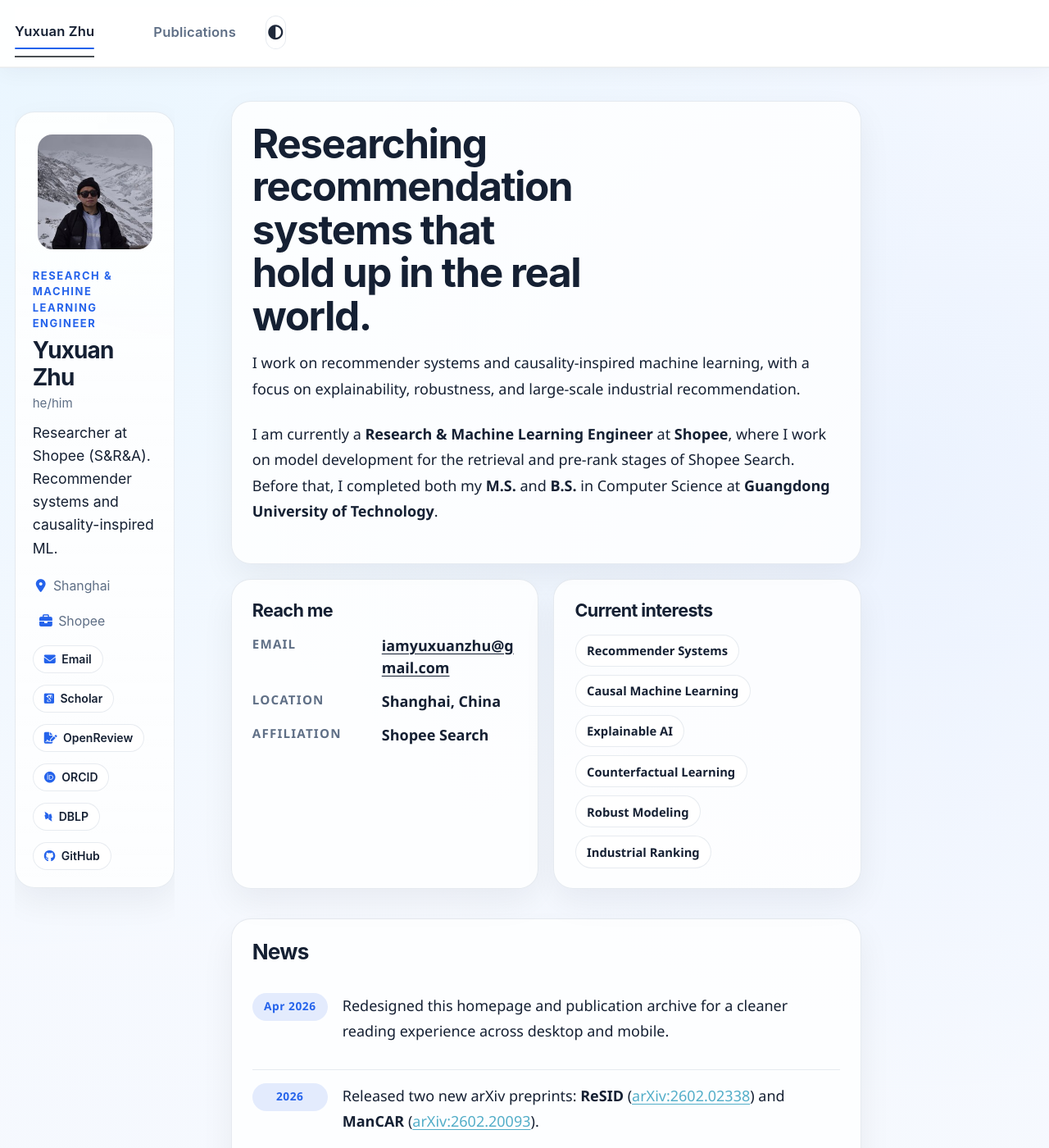
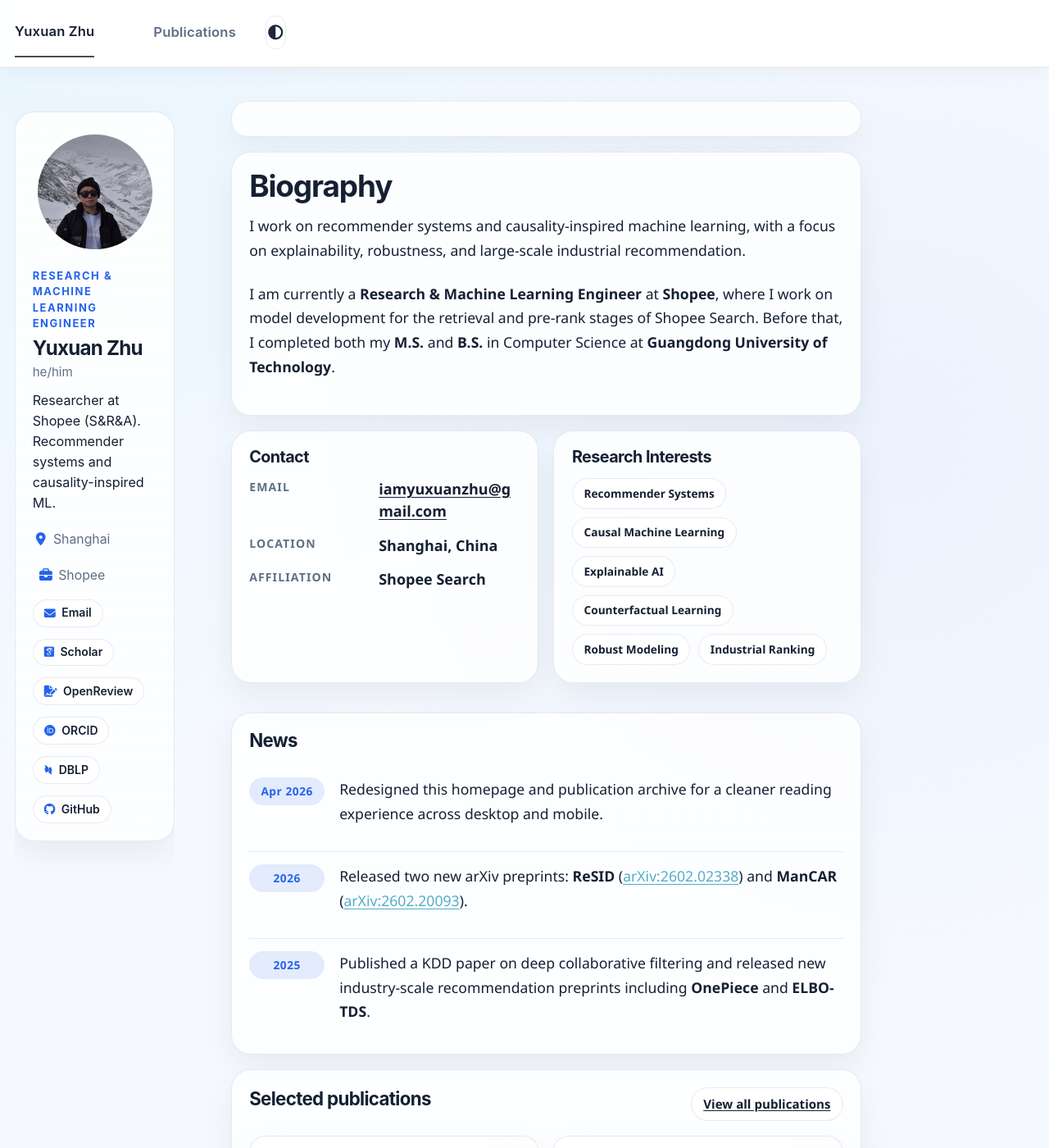
Before and after one commit to EthanChu7/yuxuan.zhu.github.io, a Jekyll site: the page built from _pages/about.md, in a window 1280 px wide and 1400 px high. Shown: the whole window at 82% size. Built offline with Jekyll 4.4.1, drawn with Linux system fonts in a browser that asks for light colours; some web fonts are replaced; a script bundle is joined from its source files by our own code; library files that are not in the unit come from our copies.

Commit message:
Refine typography and paper detail layout

```diff
--- a/_layouts/single.html
+++ b/_layouts/single.html
@@ -25,7 +25,7 @@ layout: default
 
     <div class="page__inner-wrap">
       {% unless page.header.overlay_color or page.header.overlay_image %}
-        <header>
+        <header class="paper-header-card">
           {% if page.title %}<h1 class="page__title" itemprop="headline">{{ page.title | markdownify | remove: "<p>" | remove: "</p>" }}</h1>{% endif %}
           {% if page.read_time %}
             <p class="page__meta"><i class="fa fa-clock" aria-hidden="true"></i> {% include read-time.html %}</p>
@@ -37,7 +37,7 @@ layout: default
         {% if page.collection == 'teaching' %}
           <p> {{ page.type }}, <i>{{ page.venue }}</i>, {{ page.date | default: "1900-01-01" | date: "%Y" }} </p>
         {% elsif page.venue and page.date %}
-          <p>Published in <i>{{ page.venue }}</i>, {{ page.date | default: "1900-01-01" | date: "%Y" }} </p>
+          <p class="paper-venue-line">Published in <i>{{ page.venue }}</i>, {{ page.date | default: "1900-01-01" | date: "%Y" }} </p>
         {% elsif page.date %}
           <p class="page__date"><strong><i class="fa fa-fw fa-calendar" aria-hidden="true"></i> {{ site.data.ui-text[site.locale].date_label | default: "Published:" }}</strong> <time datetime="{{ page.date | date_to_xmlschema }}">{{ page.date | default: "1900-01-01" | date: "%B %d, %Y" }}</time></p>
         {% endif %}
@@ -56,11 +56,21 @@ layout: default
         {% assign page_links = page_links | strip %}
 
         {% if page.citation and page_links != "" %}
-          <p style="font-size: smaller">Recommended citation: {{ page.citation }}<br />{{ page_links }}</p>
+          <div class="paper-meta-card">
+            <p class="paper-meta-label">Recommended citation</p>
+            <p class="paper-citation">{{ page.citation }}</p>
+            <div class="pub-links-inline">{{ page_links }}</div>
+          </div>
         {% elsif page.citation %}
-          <p style="font-size: smaller">Recommended citation: {{ page.citation }}</p>
+          <div class="paper-meta-card">
+            <p class="paper-meta-label">Recommended citation</p>
+            <p class="paper-citation">{{ page.citation }}</p>
+          </div>
         {% elsif page_links != "" %}
-          <p style="font-size: smaller">{{ page_links }}</p>
+          <div class="paper-meta-card">
+            <p class="paper-meta-label">Links</p>
+            <div class="pub-links-inline">{{ page_links }}</div>
+          </div>
         {% endif %}
 
         {% if page.link %}<div><a href="{{ page.link }}" class="btn">{{ site.data.ui-text[site.locale].ext_link_label | default: "Direct Link" }}</a></div>{% endif %}
--- a/_pages/about.md
+++ b/_pages/about.md
@@ -7,14 +7,14 @@ redirect_from:
 ---
 
 <section class="content-card intro-card">
-  <h2>Researching recommendation systems that hold up in the real world.</h2>
+  <h2>Biography</h2>
   <p class="intro-lead">I work on recommender systems and causality-inspired machine learning, with a focus on explainability, robustness, and large-scale industrial recommendation.</p>
   <p>I am currently a <strong>Research &amp; Machine Learning Engineer</strong> at <strong>Shopee</strong>, where I work on model development for the retrieval and pre-rank stages of Shopee Search. Before that, I completed both my <strong>M.S.</strong> and <strong>B.S.</strong> in Computer Science at <strong>Guangdong University of Technology</strong>.</p>
 </section>
 
 <section class="split-grid">
   <article class="content-card compact-card">
-    <h2>Reach me</h2>
+    <h2>Contact</h2>
     <div class="info-stack">
       <div class="info-row"><span>Email</span><a href="mailto:iamyuxuanzhu@gmail.com">iamyuxuanzhu@gmail.com</a></div>
       <div class="info-row"><span>Location</span><strong>Shanghai, China</strong></div>
@@ -23,7 +23,7 @@ redirect_from:
   </article>
 
   <article class="content-card compact-card">
-    <h2>Current interests</h2>
+    <h2>Research Interests</h2>
     <div class="tag-cloud">
       <span>Recommender Systems</span>
       <span>Causal Machine Learning</span>
--- a/assets/css/main.scss
+++ b/assets/css/main.scss
@@ -611,14 +611,7 @@ html[data-theme="dark"] .masthead {
 }
 
 .masthead .visible-links > li.selected > a::after {
-  content: "";
-  position: absolute;
-  left: 0;
-  right: 0;
-  bottom: 0.45rem;
-  height: 2px;
-  border-radius: 999px;
-  background: var(--site-accent);
+  display: none;
 }
 
 .masthead__menu-item--lg a {
@@ -716,7 +709,7 @@ html[data-theme="dark"] .sidebar .author-card {
 }
 
 .sidebar .author__avatar img {
-  border-radius: 24px;
+  border-radius: 50%;
   border: 1px solid rgba(255, 255, 255, 0.22);
 }
 
@@ -738,7 +731,7 @@ html[data-theme="dark"] .sidebar .author-card {
 }
 
 .sidebar .author__name {
-  font-size: 1.55rem;
+  font-size: 1.34rem;
   margin: 0 0 0.18rem;
 }
 
@@ -749,8 +742,8 @@ html[data-theme="dark"] .sidebar .author-card {
 }
 
 .sidebar .author__bio {
-  font-size: 0.98rem;
-  line-height: 1.6;
+  font-size: 0.9rem;
+  line-height: 1.55;
   color: var(--site-ink);
 }
 
@@ -808,13 +801,13 @@ html[data-theme="dark"] .sidebar .author-card {
 
 .content-card {
   border-radius: 24px;
-  padding: 1.35rem 1.4rem;
+  padding: 1.15rem 1.2rem;
   margin-bottom: 1rem;
 }
 
 .content-card h2 {
-  font-size: 1.45rem;
-  margin-bottom: 0.9rem;
+  font-size: 1.24rem;
+  margin-bottom: 0.72rem;
 }
 
 .split-grid {
@@ -829,20 +822,20 @@ html[data-theme="dark"] .sidebar .author-card {
 }
 
 .intro-card h2 {
-  font-size: clamp(1.8rem, 4vw, 2.75rem);
-  line-height: 1.06;
-  max-width: 12ch;
+  font-size: clamp(1.45rem, 3vw, 2.05rem);
+  line-height: 1.14;
+  max-width: 14ch;
 }
 
 .intro-lead {
-  font-size: 1.08rem;
-  line-height: 1.7;
-  max-width: 58rem;
+  font-size: 0.98rem;
+  line-height: 1.68;
+  max-width: 54rem;
   color: var(--site-ink);
 }
 
 .compact-card h2 {
-  font-size: 1.2rem;
+  font-size: 1.1rem;
 }
 
 .section-heading {
@@ -880,7 +873,7 @@ html[data-theme="dark"] .sidebar .author-card {
 
 .info-row span {
   color: var(--site-muted);
-  font-size: 0.84rem;
+  font-size: 0.78rem;
   font-weight: 600;
   text-transform: uppercase;
   letter-spacing: 0.08em;
@@ -910,7 +903,7 @@ html[data-theme="dark"] .sidebar .author-card {
   border: 1px solid var(--site-border);
   background: var(--site-card-strong);
   color: var(--site-ink);
-  font-size: 0.82rem;
+  font-size: 0.76rem;
   font-weight: 600;
   text-decoration: none;
 }
@@ -987,8 +980,8 @@ html[data-theme="dark"] .pub-card--featured {
 
 .pub-card h3,
 .pub-item__title {
-  font-size: 1.02rem;
-  line-height: 1.45;
+  font-size: 0.96rem;
+  line-height: 1.42;
   margin: 0 0 0.45rem;
 }
 
@@ -1066,8 +1059,8 @@ html[data-theme="dark"] .pub-card--featured {
 }
 
 .page__title {
-  font-size: clamp(1.8rem, 3.8vw, 2.7rem);
-  line-height: 1.12;
+  font-size: clamp(1.55rem, 3vw, 2.2rem);
+  line-height: 1.15;
   letter-spacing: -0.03em;
 }
 
@@ -1079,7 +1072,61 @@ html[data-theme="dark"] .pub-card--featured {
 .page__content p,
 .page__content li,
 .archive p {
-  line-height: 1.75;
+  line-height: 1.68;
+  font-size: 0.98rem;
+}
+
+.paper-header-card {
+  margin-bottom: 1rem;
+  padding: 1.15rem 1.2rem;
+  border: 1px solid var(--site-border);
+  border-radius: 20px;
+  background: var(--site-card);
+  box-shadow: 0 16px 40px rgba(15, 23, 42, 0.05);
+}
+
+html[data-theme="dark"] .paper-header-card {
+  box-shadow: none;
+}
+
+.paper-header-card .page__title {
+  margin-bottom: 0.65rem;
+}
+
+.paper-venue-line,
+.paper-header-card .page__meta,
+.paper-header-card .page__date {
+  color: var(--site-muted);
+  font-size: 0.92rem;
+}
+
+.paper-meta-card {
+  margin-top: 1.2rem;
+  padding: 1rem 1.05rem;
+  border: 1px solid var(--site-border);
+  border-radius: 18px;
+  background: var(--site-card);
+}
+
+.paper-meta-label {
+  margin: 0 0 0.45rem;
+  font-size: 0.72rem;
+  font-weight: 700;
+  letter-spacing: 0.12em;
+  text-transform: uppercase;
+  color: var(--site-accent);
+}
+
+.paper-citation {
+  margin: 0 0 0.7rem;
+  color: var(--site-muted);
+  font-size: 0.9rem;
+  line-height: 1.65;
+}
+
+.page__content > h2,
+.page__content > h3 {
+  margin-top: 1.4rem;
 }
 
 .page__share .btn:hover,
```
Also changed, not shown: other parts of _pages/about.md (+1 -1 lines).
